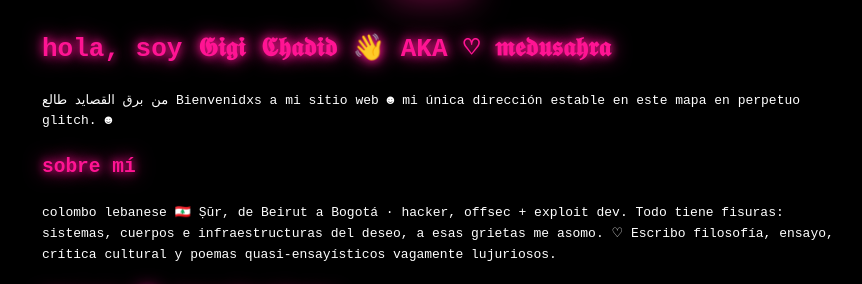
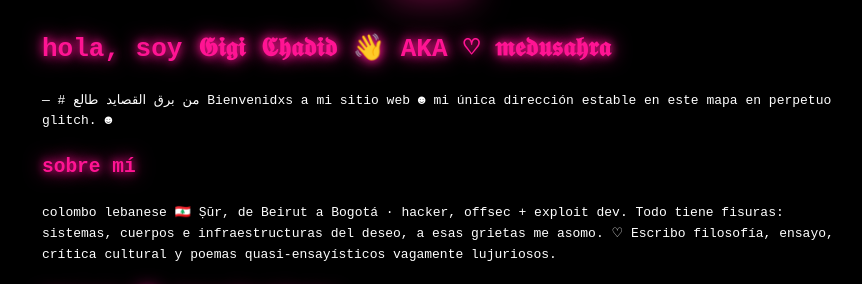
Before and after one commit to medusahra/medusahra.github.io, a Jekyll site: the page built from index.md, in a window 1280 px wide. Shown: the part 365-649 px from the top of the page, without its empty margins (198-1060 px from the left). Built offline with Jekyll 4.4.1, drawn with Linux system fonts in a browser that asks for light colours.

```diff
--- a/index.md
+++ b/index.md
@@ -4,7 +4,7 @@ layout: home
 <img src="/assets/logo-small.png" alt="Logo" style="max-width: 200px; display: block; margin: 80px auto 20px; filter: drop-shadow(0 0 20px #ff1493);">
 
 # hola, soy 𝕲𝖎𝖌𝖎 𝕮𝖍𝖆𝖉𝖎𝖉 👋 AKA ♡ 𝖒𝖊𝖉𝖚𝖘𝖆𝖍𝖗𝖆
- من برق القصايد  طالع
+ --- # من برق القصايد  طالع
 Bienvenidxs a mi sitio web
 ☻ mi única dirección estable en este mapa en perpetuo glitch. ☻
 ## sobre mí
```
